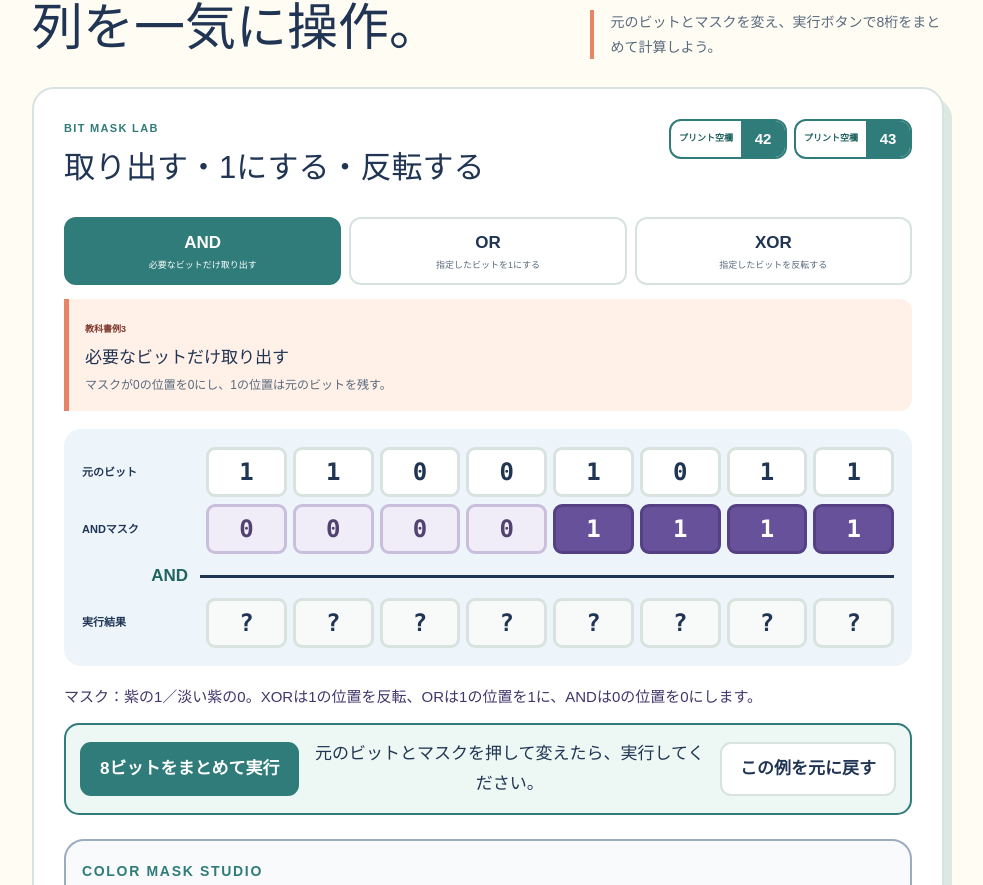
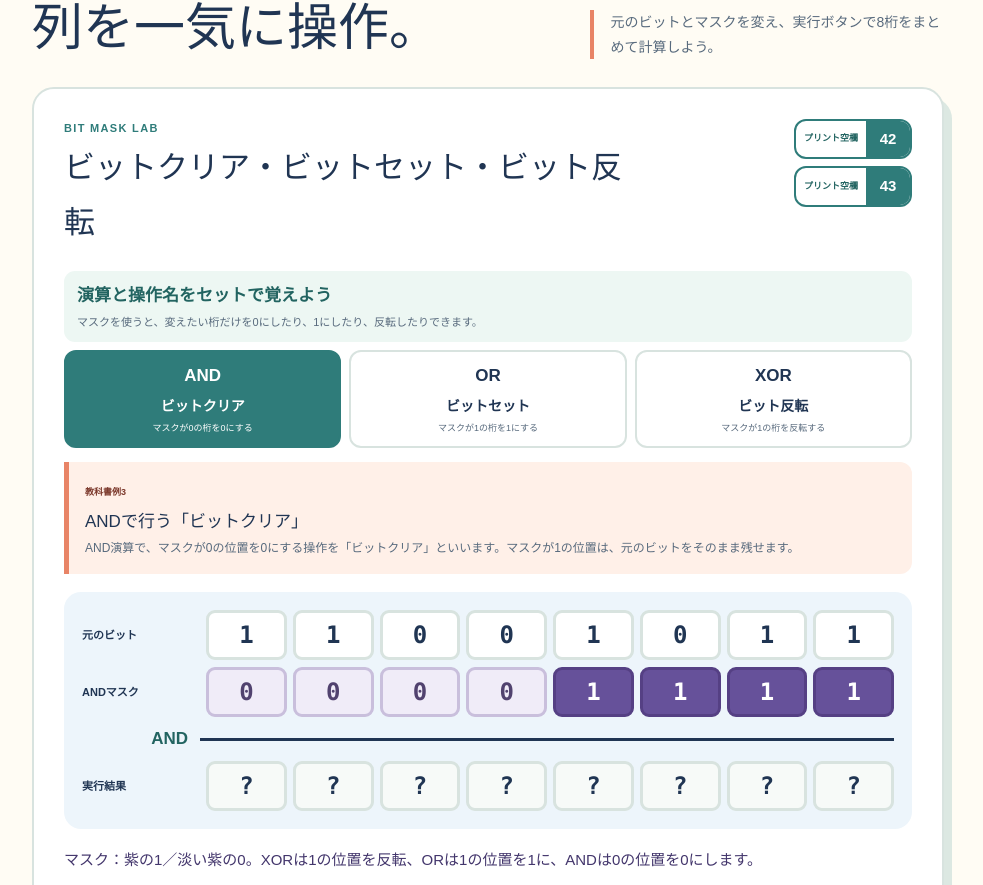
Before and after one commit to KeiichiKure/YSFH-Infomatics-2026, a Next.js app: page /units/03-03 in a window 1280 px wide. Shown: the part 9559-10444 px from the top of the page, without its empty margins (272-1255 px from the left). Built offline with nearby package versions, Linux system fonts and the light colour scheme; no server answers.

Commit message:
Explain bit clear set and inversion

```diff
--- a/app/units/03-03/components/BitwiseLab.tsx
+++ b/app/units/03-03/components/BitwiseLab.tsx
@@ -5,10 +5,10 @@ import { ColorMaskLab } from './ColorMaskLab';
 import { Note, PrintBadge, SectionHeading } from './LessonParts';
 import { bitwiseOperation, type BitwiseOperation } from './logicModels';
 
-const operationInfo: Record<BitwiseOperation, { defaultMask: string; title: string; action: string; badge: string }> = {
-  AND: { defaultMask: '00001111', title: '必要なビットだけ取り出す', action: 'マスクが0の位置を0にし、1の位置は元のビットを残す。', badge: '教科書例3' },
-  OR: { defaultMask: '00001111', title: '指定したビットを1にする', action: 'マスクが1の位置を、元の値に関係なく1にする。', badge: '42' },
-  XOR: { defaultMask: '11110000', title: '指定したビットを反転する', action: 'マスクが1の位置だけ、0と1を入れ替える。', badge: '43' },
+const operationInfo: Record<BitwiseOperation, { defaultMask: string; term: string; shortAction: string; action: string; badge: string }> = {
+  AND: { defaultMask: '00001111', term: 'ビットクリア', shortAction: 'マスクが0の桁を0にする', action: 'AND演算で、マスクが0の位置を0にする操作を「ビットクリア」といいます。マスクが1の位置は、元のビットをそのまま残せます。', badge: '教科書例3' },
+  OR: { defaultMask: '00001111', term: 'ビットセット', shortAction: 'マスクが1の桁を1にする', action: 'OR演算で、マスクが1の位置を必ず1にする操作を「ビットセット」といいます。マスクが0の位置は、元のビットをそのまま残せます。', badge: 'プリント42' },
+  XOR: { defaultMask: '11110000', term: 'ビット反転', shortAction: 'マスクが1の桁を反転する', action: 'XOR演算で、マスクが1の位置だけ0と1を入れ替える操作を「ビット反転」といいます。マスクが0の位置は、元のビットをそのまま残せます。', badge: 'プリント43' },
 };
 
 export function BitwiseLab() {
@@ -28,9 +28,10 @@ export function BitwiseLab() {
   return <section className="logic-learning-section" id="bitwise">
     <SectionHeading number="04" label="論理演算 · 教科書 p.79" title="8個の回路で、ビット列を一気に操作。" question="元のビットとマスクを変え、実行ボタンで8桁をまとめて計算しよう。" />
     <div className="logic-panel bitwise-lab">
-      <div className="logic-panel-heading"><div><p className="logic-step-label">BIT MASK LAB</p><h3>取り出す・1にする・反転する</h3></div><div className="badge-pair"><PrintBadge numbers="42" /><PrintBadge numbers="43" /></div></div>
-      <div className="bitwise-tabs">{(['AND', 'OR', 'XOR'] as const).map(item => <button type="button" key={item} className={operation === item ? 'is-selected' : ''} aria-pressed={operation === item} onClick={() => chooseOperation(item)}><b>{item}</b><span>{operationInfo[item].title}</span></button>)}</div>
-      <div className="bitwise-story"><span>{info.badge}</span><h4>{info.title}</h4><p>{info.action}</p></div>
+      <div className="logic-panel-heading"><div><p className="logic-step-label">BIT MASK LAB</p><h3>ビットクリア・ビットセット・ビット反転</h3></div><div className="badge-pair"><PrintBadge numbers="42" /><PrintBadge numbers="43" /></div></div>
+      <div className="bitwise-term-intro"><b>演算と操作名をセットで覚えよう</b><p>マスクを使うと、変えたい桁だけを0にしたり、1にしたり、反転したりできます。</p></div>
+      <div className="bitwise-tabs" aria-label="ビット演算の用語解説">{(['AND', 'OR', 'XOR'] as const).map(item => <button type="button" key={item} className={operation === item ? 'is-selected' : ''} aria-pressed={operation === item} onClick={() => chooseOperation(item)}><b>{item}</b><strong>{operationInfo[item].term}</strong><span>{operationInfo[item].shortAction}</span></button>)}</div>
+      <div className="bitwise-story"><span>{info.badge}</span><h4>{operation}で行う「{info.term}」</h4><p>{info.action}</p></div>
       <div className="bit-matrix" role="group" aria-label="8ビットの論理演算">
         <div className="bit-row"><strong>元のビット</strong>{[...source].map((bit, index) => { const relation = executedResult ? bit === executedResult[index] ? 'is-same' : 'is-changed' : ''; return <button type="button" className={relation} key={index} aria-label={`左から${index + 1}番目の元ビット${bit}。押すと切り替え`} onClick={() => toggleSource(index)}>{bit}</button>; })}</div>
         <div className="bit-row mask"><strong>{operation}マスク</strong>{[...mask].map((bit, index) => { const relation = bit === '1' ? 'mask-one' : 'mask-zero'; return <button type="button" className={relation} key={index} aria-label={`左から${index + 1}番目のマスク${bit}。押すと切り替え`} onClick={() => toggleMask(index)}>{bit}</button>; })}</div>
--- a/app/units/03-03/logic.css
+++ b/app/units/03-03/logic.css
@@ -149,7 +149,7 @@
 .nand-foreshadow-payoff>img { width:128px; height:128px; object-fit:contain; }.nand-foreshadow-payoff h3 { margin:3px 0 6px; font-size:clamp(20px,3vw,27px); }
 .nand-targets,.adder-mode-tabs,.bitwise-tabs { display:grid; grid-template-columns:repeat(3,1fr); gap:8px; }
 .nand-targets button,.adder-mode-tabs button,.bitwise-tabs button { min-height:68px; padding:9px; border:2px solid var(--line); border-radius:12px; color:var(--ink); background:white; cursor:pointer; }
-.nand-targets b,.nand-targets small,.adder-mode-tabs b,.adder-mode-tabs small,.bitwise-tabs b,.bitwise-tabs span { display:block; }
+.nand-targets b,.nand-targets small,.adder-mode-tabs b,.adder-mode-tabs small,.bitwise-tabs b,.bitwise-tabs strong,.bitwise-tabs span { display:block; }
 .nand-targets small,.adder-mode-tabs small,.bitwise-tabs span { color:var(--muted); font-size:9px; }.nand-targets button.is-selected,.adder-mode-tabs button.is-selected,.bitwise-tabs button.is-selected { color:white; border-color:var(--teal); background:var(--teal); }.nand-targets button.is-selected small,.adder-mode-tabs button.is-selected small,.bitwise-tabs button.is-selected span { color:white; }
 .nand-input-row,.adder-inputs { display:flex; justify-content:flex-start; gap:10px; margin:16px 0; }
 .nand-input-row button,.adder-inputs button { min-width:148px; min-height:78px; padding:9px 13px; border:2px solid var(--line); border-radius:12px; color:var(--ink); background:#f8fbf9; cursor:pointer; font-weight:900; text-align:left; }.nand-input-row button span,.adder-inputs button span { display:block; color:var(--muted); font-size:9px; }.nand-input-row button b,.adder-inputs button b { display:block; margin:4px 0; font:900 24px/1.15 Consolas,monospace; }.nand-input-row button.is-on,.adder-inputs button.is-on { border-color:var(--coral); background:#fff0e8; }
@@ -178,7 +178,7 @@
 .full-adder-chain { display:flex; align-items:center; justify-content:center; gap:7px; padding:14px; overflow-x:auto; border:2px solid #d9a522; border-radius:15px; background:#fff8df; }.full-adder-chain span { min-width:98px; padding:9px; border-radius:10px; background:white; text-align:center; font-size:10px; }.full-adder-chain i { min-width:68px; color:#9b6500; font-size:9px; font-style:normal; font-weight:900; }.full-adder-chain b { color:var(--teal-dark); }
 .full-adder-practice { margin-top:22px; padding-top:22px; border-top:2px dashed var(--line); }
 .adder-practice-grid { display:grid; grid-template-columns:repeat(2,1fr); gap:9px; }.adder-practice-grid fieldset { min-width:0; margin:0; padding:13px; border:2px solid var(--line); border-radius:13px; }.adder-practice-grid legend { padding:0 6px; font-size:12px; font-weight:900; }.adder-practice-grid fieldset>div { display:grid; grid-template-columns:auto 1fr 1fr auto 1fr 1fr; gap:5px; align-items:center; }.adder-practice-grid fieldset>div span { font-weight:900; }.adder-practice-grid button { min-height:42px; border:2px solid var(--line); border-radius:8px; background:white; cursor:pointer; font-weight:900; }.adder-practice-grid button[aria-pressed=true] { color:white; border-color:var(--teal); background:var(--teal); }.adder-practice-grid small { display:block; min-height:34px; margin-top:6px; color:var(--muted); font-size:9px; }.adder-practice-grid .is-correct { border-color:#4e9b65; background:#e8f7eb; }.adder-practice-grid .is-wrong { border-color:var(--coral); background:#fff0e8; }
-.bitwise-story { margin:14px 0; padding:13px 16px; border-left:5px solid var(--coral); border-radius:0 12px 12px 0; background:#fff0e8; }.bitwise-story span { color:#7c392c; font-size:9px; font-weight:900; }.bitwise-story h4 { margin:2px 0; }.bitwise-story p { margin:2px 0; color:var(--muted); font-size:12px; }
+.bitwise-term-intro { margin:12px 0 8px; padding:10px 13px; border-radius:11px; background:var(--logic-soft); }.bitwise-term-intro b { color:var(--teal-dark); }.bitwise-term-intro p { margin:2px 0 0; color:var(--muted); font-size:11px; }.bitwise-tabs button { min-height:94px; }.bitwise-tabs b { font-size:17px; }.bitwise-tabs strong { margin:3px 0; font-size:14px; }.bitwise-story { margin:14px 0; padding:13px 16px; border-left:5px solid var(--coral); border-radius:0 12px 12px 0; background:#fff0e8; }.bitwise-story span { color:#7c392c; font-size:9px; font-weight:900; }.bitwise-story h4 { margin:2px 0; }.bitwise-story p { margin:2px 0; color:var(--muted); font-size:12px; }
 .bit-matrix { position:relative; display:grid; gap:7px; margin:18px 0; padding:18px; border-radius:17px; background:var(--logic-blue); overflow-x:auto; }
 .bit-row { min-width:620px; display:grid; grid-template-columns:118px repeat(8,1fr); gap:6px; align-items:center; }.bit-row strong { font-size:11px; }.bit-row button,.bit-row span { min-height:50px; display:grid; place-items:center; border:3px solid var(--line); border-radius:9px; color:var(--ink); background:white; font:900 24px/1 Consolas,monospace; }.bit-row button { cursor:pointer; }.bit-row.mask span { background:#f7f3ff; }.bit-row.result span { background:#f7faf8; }.bit-row .is-current { border-color:var(--coral); box-shadow:0 0 0 3px rgba(232,132,102,.14); }.bit-row .is-same { color:#1f5d3b; border-color:#4e9b65; background:#e8f7eb!important; }.bit-row .is-changed { color:#8d3f2d; border-color:var(--coral); background:#fff0e8!important; }.bit-operator { min-width:620px; display:grid; grid-template-columns:118px 1fr; align-items:center; }.bit-operator b { color:var(--teal-dark); text-align:right; padding-right:12px; }.bit-operator i { height:3px; background:var(--ink); }
 .bit-column-explainer { min-height:116px; display:grid; grid-template-columns:140px 1fr; align-items:center; gap:4px 16px; padding:14px 18px; border:2px solid var(--teal); border-radius:14px; background:var(--logic-soft); }.bit-column-explainer span { grid-row:1/3; color:var(--teal-dark); font-weight:900; }.bit-column-explainer b { font:900 25px/1.3 Consolas,monospace; }.bit-column-explainer p { margin:0; color:var(--muted); font-size:12px; }
```
